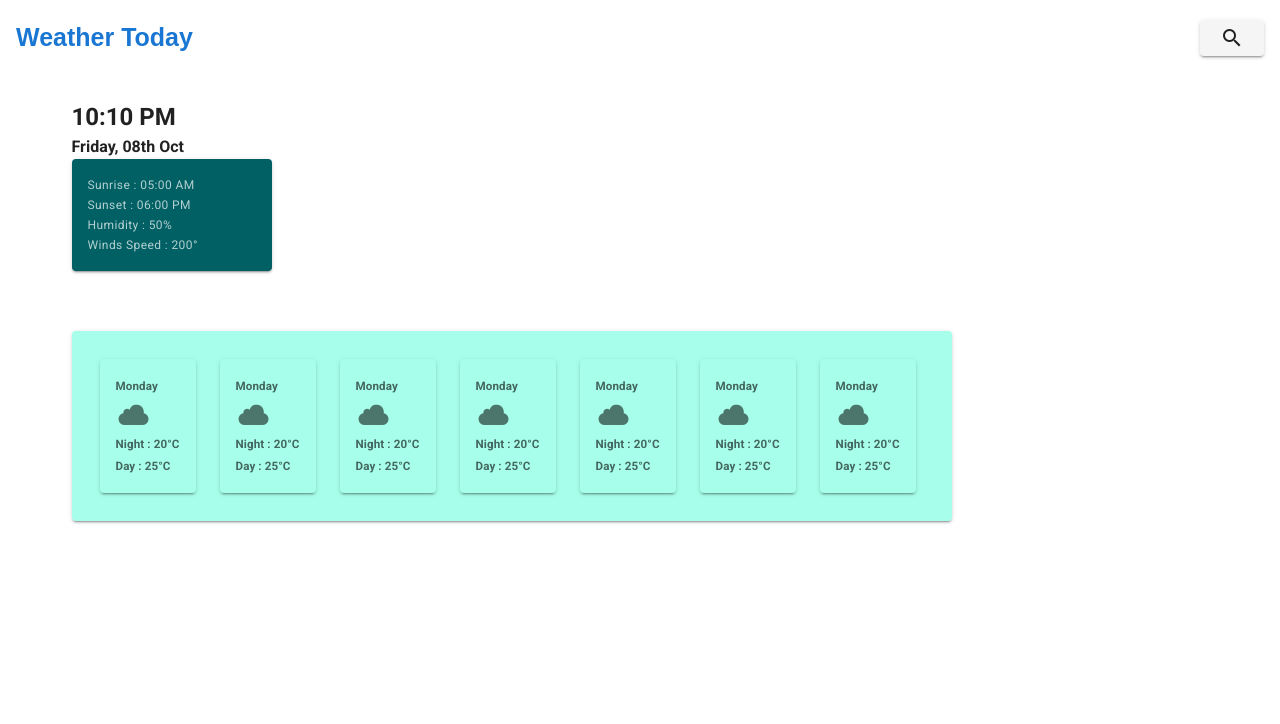
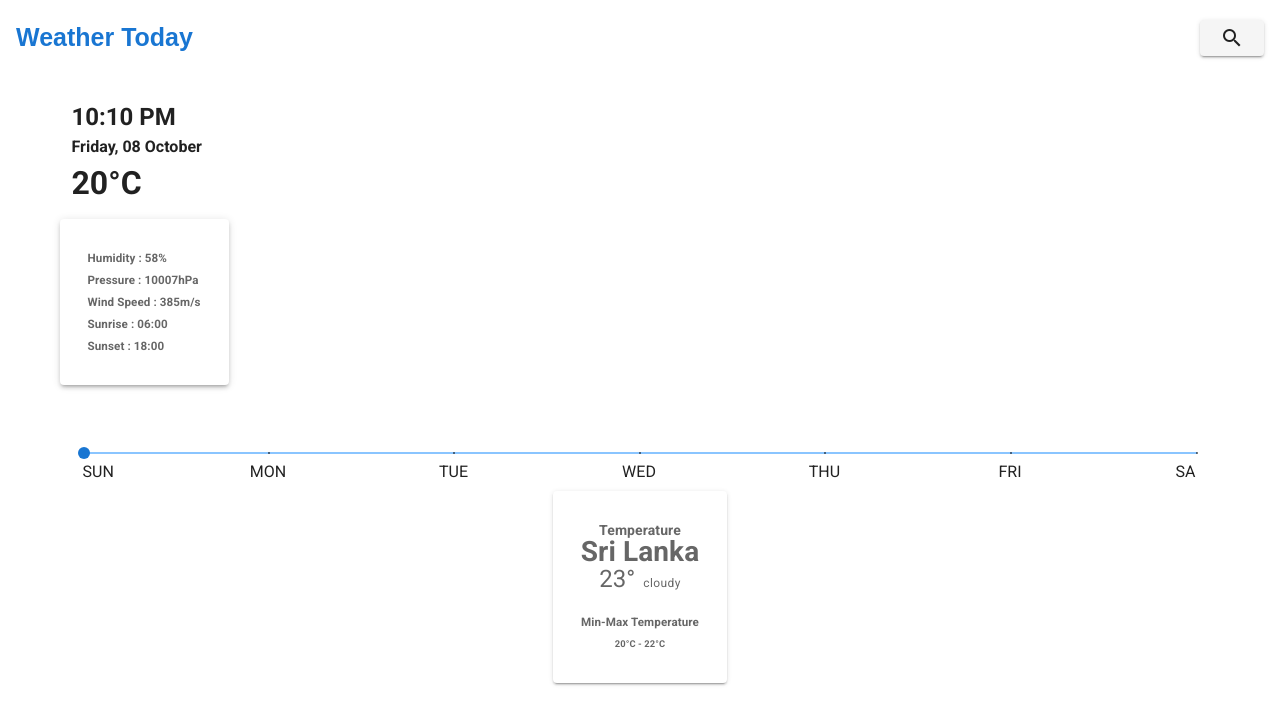
Before and after one commit to Shahiru93/WeatherToday, a Nuxt app: page / in a window 1280 px wide. Shown: the top 724 px of the page. Built offline with nearby package versions, Linux system fonts and the light colour scheme.

Commit message:
change home screen ui

```diff
--- a/package.json
+++ b/package.json
@@ -12,6 +12,8 @@
     "@nuxtjs/axios": "^5.13.6",
     "core-js": "^3.15.1",
     "nuxt": "^2.15.7",
+    "vue-browser-geolocation": "^1.8.0",
+    "vue-card-carousel": "^1.0.0",
     "vuetify": "^2.5.5"
   },
   "devDependencies": {
--- a/pages/index.vue
+++ b/pages/index.vue
@@ -1,98 +1,59 @@
 <template>
-  <v-container fluid>
-    <v-flex xs4>
-      <h2>10:10 PM</h2>
-      <h4>Friday, 08th Oct</h4>
-    </v-flex>
-    <v-card max-width="200" color="cyan darken-4" dark>
-      <v-card-text>
-        <v-flex>
-          <h5 class="caption">Sunrise : 05:00 AM</h5>
-          <h5 class="caption">Sunset : 06:00 PM</h5>
-          <h5 class="caption">Humidity : 50%</h5>
-          <h5 class="caption">Winds Speed : 200&deg;</h5>
-        </v-flex>
-      </v-card-text>
-    </v-card>
-
-    <v-flex mt-15>
-      <v-card max-width="880" color="teal accent-1">
+  <v-container>
+    <v-row justify="center">
+      <v-col>
+        <h2>10:10 PM</h2>
+        <h4>Friday, 08 October</h4>
+        <h1>20&deg;C</h1>
+      </v-col>
+    </v-row>
+    <v-row>
+      <v-card elevation="3">
         <v-card-text>
-          <v-row no-gutters>
-            <v-card class="ma-3" xs-5 color="transparent" >
-              <v-card-text>
-                <h5>Monday</h5>
-                <v-icon large>mdi-apple-icloud</v-icon>
-                <h5>Night : 20&deg;C</h5>
-                <h5>Day : 25&deg;C</h5>
-              </v-card-text>
-            </v-card>
-            <v-card class="ma-3" xs-5 color="transparent" >
-              <v-card-text>
-                <h5>Monday</h5>
-                <v-icon large>mdi-apple-icloud</v-icon>
-                <h5>Night : 20&deg;C</h5>
-                <h5>Day : 25&deg;C</h5>
-              </v-card-text>
-            </v-card>
-            <v-card class="ma-3" xs-5 color="transparent" >
-              <v-card-text>
-                <h5>Monday</h5>
-                <v-icon large>mdi-apple-icloud</v-icon>
-                <h5>Night : 20&deg;C</h5>
-                <h5>Day : 25&deg;C</h5>
-              </v-card-text>
-            </v-card>
-            <v-card class="ma-3" xs-5 color="transparent" >
-              <v-card-text>
-                <h5>Monday</h5>
-                <v-icon large>mdi-apple-icloud</v-icon>
-                <h5>Night : 20&deg;C</h5>
-                <h5>Day : 25&deg;C</h5>
-              </v-card-text>
-            </v-card>
-            <v-card class="ma-3" xs-5 color="transparent" >
-              <v-card-text>
-                <h5>Monday</h5>
-                <v-icon large>mdi-apple-icloud</v-icon>
-                <h5>Night : 20&deg;C</h5>
-                <h5>Day : 25&deg;C</h5>
-              </v-card-text>
-            </v-card>
-            <v-card class="ma-3" xs-5 color="transparent" >
-              <v-card-text>
-                <h5>Monday</h5>
-                <v-icon large>mdi-apple-icloud</v-icon>
-                <h5>Night : 20&deg;C</h5>
-                <h5>Day : 25&deg;C</h5>
-              </v-card-text>
-            </v-card>
-            <v-card class="ma-3" xs-5 color="transparent" >
-              <v-card-text>
-                <h5>Monday</h5>
-                <v-icon large>mdi-apple-icloud</v-icon>
-                <h5>Night : 20&deg;C</h5>
-                <h5>Day : 25&deg;C</h5>
-              </v-card-text>
-            </v-card>
-          </v-row>
+          <v-col>
+            <h5>Humidity : 58%</h5>
+            <h5>Pressure : 10007hPa</h5>
+            <h5>Wind Speed : 385m/s</h5>
+            <h5>Sunrise : 06:00</h5>
+            <h5>Sunset : 18:00</h5>
+          </v-col>
         </v-card-text>
       </v-card>
-    </v-flex>
+    </v-row>
+    <v-row class="mt-16">
+      <v-slider
+      v-model="time"
+      :max="6"
+      :tick-labels="labels"
+      class="mx-4"
+      ticks
+    ></v-slider>
+    </v-row>
+    <v-row justify="center">
+      <v-card align="center">
+        <v-card-text>
+          <v-col>
+            <h4>Temperature</h4>
+            <h1>Sri Lanka</h1>
+            <p>
+              <span class="headline">23&deg;</span>
+              <span class="caption ml-2">cloudy</span>
+            </p>
+            <h5>Min-Max Temperature</h5>
+            <h6>20&deg;C - 22&deg;C</h6>
+          </v-col>
+        </v-card-text>
+      </v-card>
+    </v-row>
   </v-container>
 </template>
 
 <script>
 export default {
   data () {
+    return {
+      labels: ['SUN', 'MON', 'TUE', 'WED', 'THU', 'FRI', 'SA']
+    }
   },
-  methods: {
-    getWeatherInfo () {
-      navigator.geolocation.getCurrentPosition((success) => {
-        let {latitude, longitude} = sucsess.coords
-      })
-      this.$axios.$get(`https://api.openweathermap.org/data/2.5/onecall?lat=${latitude}&lon=${longitude}&exclude=hourly,minutely&appid=${API_KEY}`).then(res => (this.weather = res))
-    },
-  }
 }
 </script>
--- a/pages/search.vue
+++ b/pages/search.vue
@@ -1,10 +1,10 @@
 <template>
     <v-container>
-            <v-flex xs12>
+            <v-col v-if="weather.main">
                 <v-card color="cyan darken-4" dark>
                     <v-card-text>
-                        <v-layout justify-end>
-                            <v-flex xs4 class="text-xs-center">
+                        <v-row>
+                            <v-col xs4 class="text-xs-center">
                                 <h4>Temperature</h4>
                                 <h1 class="display-1">{{ weather.name }}</h1>
                                 <img :src="icon" alt="weather icon">
@@ -12,26 +12,26 @@
                                     <span class="headline">{{ temp() }} &#176;C</span>
                                     <span class="caption ml-4">{{ weather.weather[0].description }}</span>
                                 </p>
-                            </v-flex>
-                            <v-flex xs4 class="text-xs-center">
+                            </v-col>
+                            <v-col xs4 class="text-xs-center">
                                 <h4>Wind & Pressure</h4>
                                 <h3 class="mt-4">Wind: {{ weather.wind.speed }} m/s ({{weather.wind.deg}} &deg;)</h3>
                                 <h3 class="mt-4">Humidity: {{ weather.main.humidity }} %</h3>
                                 <h3 class="mt-4">Pressure: {{ weather.main.pressure }} hPA</h3>
-                            </v-flex>
-                            <v-flex xs4 class="text-xs-center">
+                            </v-col>
+                            <v-col xs4 class="text-xs-center">
                                 <h4>Min-Max Temperature</h4>
                                 <h3 class="mt-4">Max Temperature: {{ Math.round(weather.main.temp_max - 273) }} &#176;C</h3>
                                 <h3 class="mt-4">Min Temperature: {{ Math.round(weather.main.temp_min - 273) }} &#176;C</h3>
                                 <v-btn class="mt-4">
                                     <v-icon large>mdi-cards-heart</v-icon>
                                 </v-btn>
-                            </v-flex>
-                        </v-layout>
+                            </v-col>
+                        </v-row>
                     </v-card-text>
                 </v-card>
-            </v-flex>
-            <v-flex xs12 class="mt-4">
+            </v-col>
+            <v-flex class="mt-4">
                 <v-form @submit.prevent="getWeatherInfo">
                 <v-text-field label="Enter City Name..." solo v-model="city"></v-text-field>
                 </v-form>
@@ -99,3 +99,12 @@ export default {
 
 }
 </script>
+
+<style lang="sass">
+</style>
+
+asyncData ({ params,$axios }) {
+        return $axios.$get(`https://api.openweathermap.org/data/2.5/weather?q=Sri Lanka&appid=129c5d65810fd42820964e446af9b61f`).then((res)=> {
+            return { weather: res }
+        })
+    },
```
Also changed, not shown: components/BackgroundImage.vue (added), 1 other file (tests, documents, lock files or other folders).
